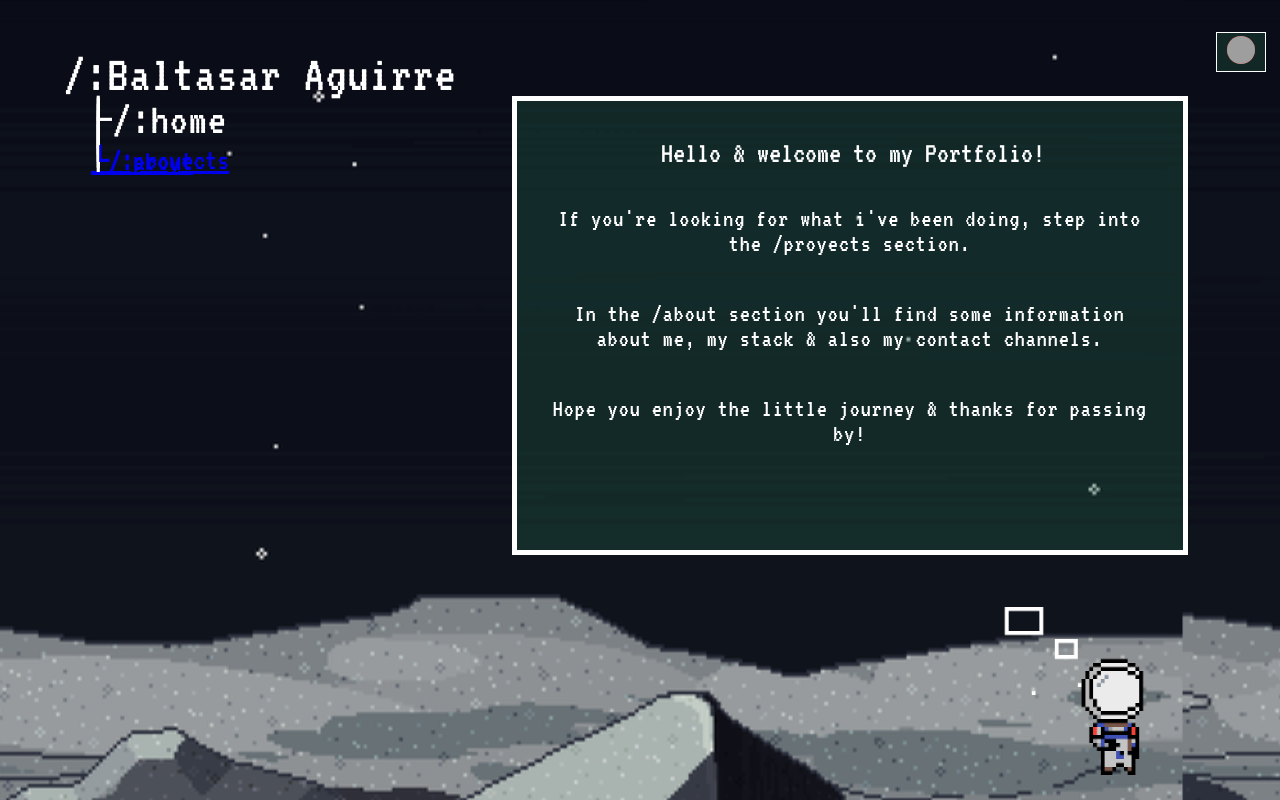
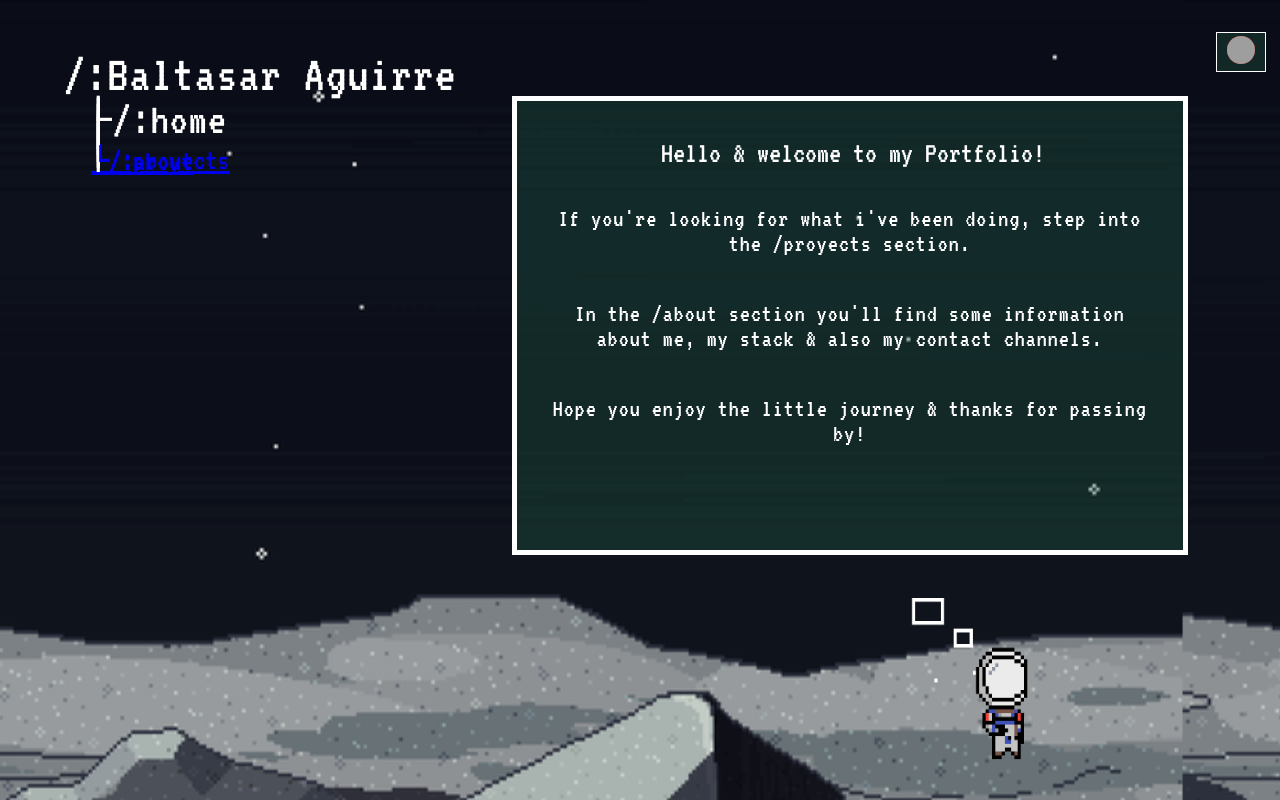
Before and after one commit to Baltaguirre/myportfolio, a React (Create React App) app in the folder my-portfolio/: page /home in a window 1280 px wide. Built offline with nearby package versions, Linux system fonts and the light colour scheme; no server answers; grey boxes are pictures that could not be loaded.

Commit message:
add(Components/Home/Home.jsx): add div to img astronauta

```diff
--- a/my-portfolio/src/Components/Home/Home.jsx
+++ b/my-portfolio/src/Components/Home/Home.jsx
@@ -19,11 +19,13 @@ export default function Home({ button,play, playNavbar}) {
         <p>In the /about section you'll find some information about me, my stack & also my contact channels. </p>
         <p>Hope you enjoy the little journey & thanks for passing by! </p>
         </div>
+        <div className='astronaut'>
         <img
-        clasName='astronaut_home'
+        id='astronaut_home'
         src={pixel}
         alt='astronauta'
         onClick={play} />
+        </div>
     </div>
   )
 }
```
